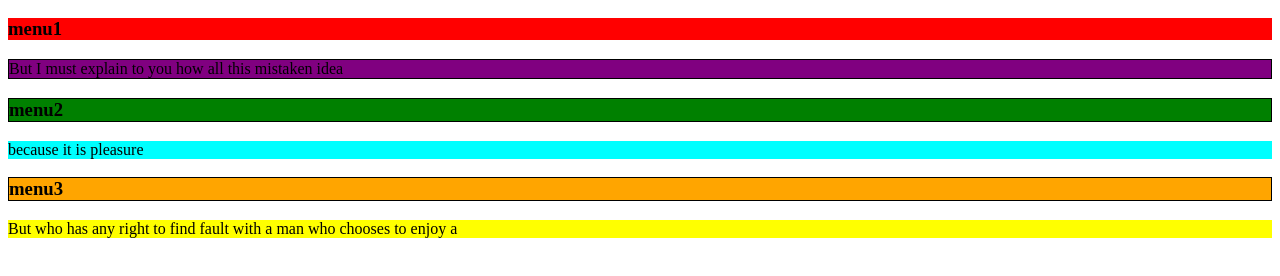
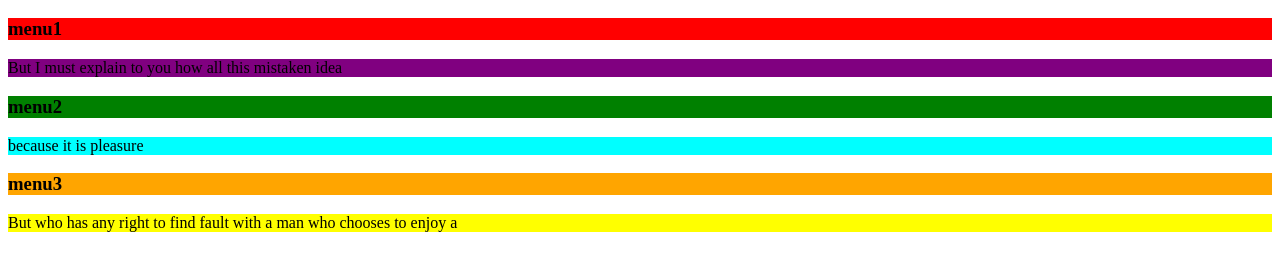
Before and after one commit to Vladyslav220/MyProject.github.io, a plain HTML site: page index.html in a window 1280 px wide. Shown: the part 48-324 px from the top of the page. Drawn offline with Linux system fonts and the light colour scheme.

Commit message:
Update style.css

```diff
--- a/style.css
+++ b/style.css
@@ -12,15 +12,12 @@ background-color:yellow;
 
 .item4{
 background-color:purple;
-border:1px black solid;
 }
 
 .item5{
 background-color:green;
-border:1px black solid;
 }
 
 .item6{
 background-color:orange;
-border:1px black solid;
 }
```
